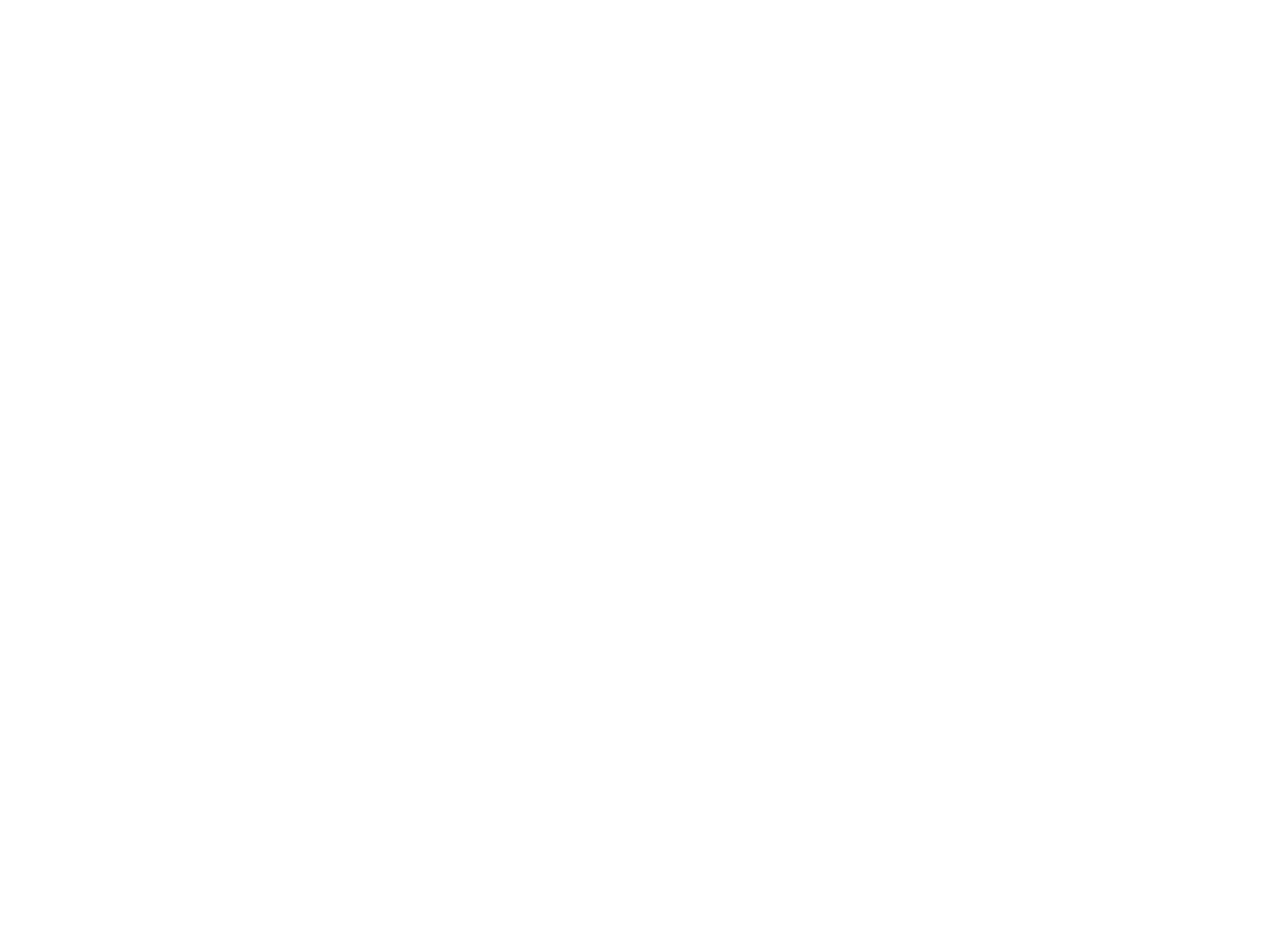
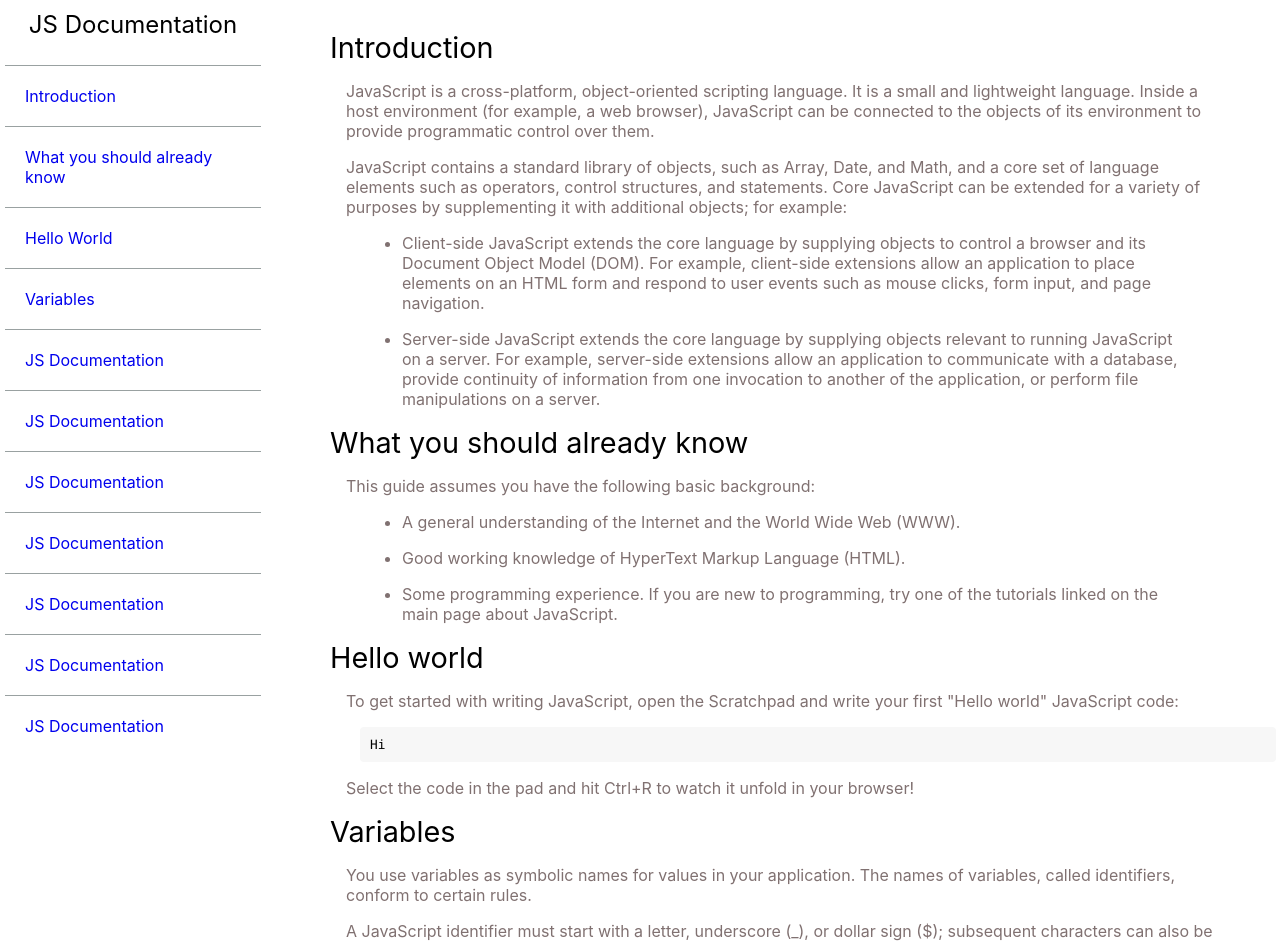
Before and after one commit to Bhavin789/Basic-HTML-CSS, a React (Create React App) app: page /shop in a window 1280 px wide. Shown: the top 942 px of the page. Before the commit the page ends 800 px from the top, so only its background shows below. Built offline with nearby package versions, Linux system fonts and the light colour scheme.

Commit message:
Add component setup for shopping page

```diff
--- a/src/App.tsx
+++ b/src/App.tsx
@@ -4,6 +4,7 @@
 import TributePage from "./pages/TributePage";
 import SurveyFormPage from "./pages/SurveyFormPage";
 import DocumentationPage from "./pages/DocumentationPage";
+import ShoppingPage from "./pages/ShoppingPage";
 
 const App = () => {
   return (
@@ -13,6 +14,7 @@
         <Route path="/tribute" exact component={TributePage} />
         <Route path="/survey" exact component={SurveyFormPage} />
         <Route path="/documentation" exact component={DocumentationPage} />
+        <Route path="/shop" exact component={ShoppingPage} />
       </Switch>
     </BrowserRouter>
   );
--- /dev/null
+++ b/src/pages/ShoppingPage.tsx
@@ -0,0 +1,167 @@
+import React from "react";
+
+import Section from "../components/Section";
+
+import "../css/documentation.css";
+
+const ShoppingPage = () => {
+  return (
+    <div id="main-doc">
+      <nav id="navbar">
+        <header className="nav-link header">JS Documentation</header>
+        <ul>
+          <li>
+            <a href="#Introduction" className="nav-link">
+              Introduction
+            </a>
+          </li>
+          <li>
+            <a href="#What_you_should_already_know" className="nav-link">
+              What you should already know
+            </a>
+          </li>
+          <li>
+            <a href="#Hello_World" className="nav-link">
+              Hello World
+            </a>
+          </li>
+          <li>
+            <a href="#Variables" className="nav-link">
+              Variables
+            </a>
+          </li>
+          <li>
+            <a href="#" className="nav-link">
+              JS Documentation
+            </a>
+          </li>
+          <li>
+            <a href="#" className="nav-link">
+              JS Documentation
+            </a>
+          </li>
+          <li>
+            <a href="#" className="nav-link">
+              JS Documentation
+            </a>
+          </li>
+          <li>
+            <a href="#" className="nav-link">
+              JS Documentation
+            </a>
+          </li>
+          <li>
+            <a href="#" className="nav-link">
+              JS Documentation
+            </a>
+          </li>
+          <li>
+            <a href="#" className="nav-link">
+              JS Documentation
+            </a>
+          </li>
+          <li>
+            <a href="#" className="nav-link">
+              JS Documentation
+            </a>
+          </li>
+          <li>
+            <a href="#" className="nav-link">
+              JS Documentation
+            </a>
+          </li>
+        </ul>
+      </nav>
+      <div className="content">
+        <Section headerTitle="Introduction">
+          <p className="doc">
+            JavaScript is a cross-platform, object-oriented scripting language.
+            It is a small and lightweight language. Inside a host environment
+            (for example, a web browser), JavaScript can be connected to the
+            objects of its environment to provide programmatic control over
+            them.
+          </p>
+          <p className="doc">
+            JavaScript contains a standard library of objects, such as Array,
+            Date, and Math, and a core set of language elements such as
+            operators, control structures, and statements. Core JavaScript can
+            be extended for a variety of purposes by supplementing it with
+            additional objects; for example:
+          </p>
+          <ul>
+            <li className="doc">
+              Client-side JavaScript extends the core language by supplying
+              objects to control a browser and its Document Object Model (DOM).
+              For example, client-side extensions allow an application to place
+              elements on an HTML form and respond to user events such as mouse
+              clicks, form input, and page navigation.
+            </li>
+            <li className="doc">
+              Server-side JavaScript extends the core language by supplying
+              objects relevant to running JavaScript on a server. For example,
+              server-side extensions allow an application to communicate with a
+              database, provide continuity of information from one invocation to
+              another of the application, or perform file manipulations on a
+              server.
+            </li>
+          </ul>
+        </Section>
+
+        <Section headerTitle={"What you should already know"}>
+          <p className="doc">
+            This guide assumes you have the following basic background:
+          </p>
+          <ul>
+            <li className="doc">
+              A general understanding of the Internet and the World Wide Web
+              (WWW).
+            </li>
+            <li className="doc">
+              Good working knowledge of HyperText Markup Language (HTML).
+            </li>
+            <li className="doc">
+              Some programming experience. If you are new to programming, try
+              one of the tutorials linked on the main page about JavaScript.
+            </li>
+          </ul>
+        </Section>
+
+        <Section headerTitle={"Hello world"}>
+          <p className="doc">
+            To get started with writing JavaScript, open the Scratchpad and
+            write your first "Hello world" JavaScript code:
+          </p>
+
+          <code>Hi</code>
+          <p className="doc">
+            Select the code in the pad and hit Ctrl+R to watch it unfold in your
+            browser!
+          </p>
+        </Section>
+
+        <Section headerTitle={"Variables"}>
+          <p className="doc">
+            You use variables as symbolic names for values in your application.
+            The names of variables, called identifiers, conform to certain
+            rules.
+          </p>
+          <p className="doc">
+            A JavaScript identifier must start with a letter, underscore (_), or
+            dollar sign ($); subsequent characters can also be digits (0-9).
+            Because JavaScript is case sensitive, letters include the characters
+            "A" through "Z" (uppercase) and the characters "a" through "z"
+            (lowercase).
+          </p>
+          <p className="doc">
+            You can use ISO 8859-1 or Unicode letters such as å and ü in
+            identifiers. You can also use the Unicode escape sequences as
+            characters in identifiers. Some examples of legal names are
+            Number_hits, temp99, and _name.
+          </p>
+        </Section>
+      </div>
+    </div>
+  );
+};
+
+export default ShoppingPage;
```
